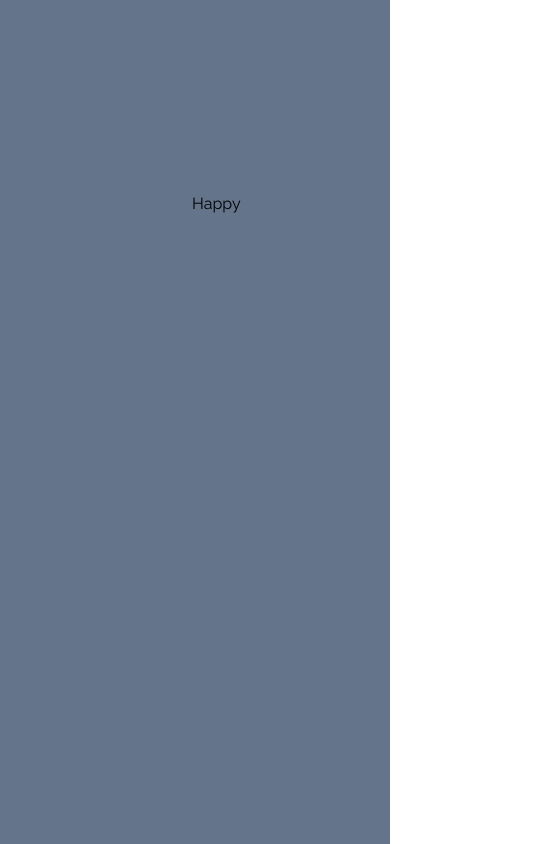
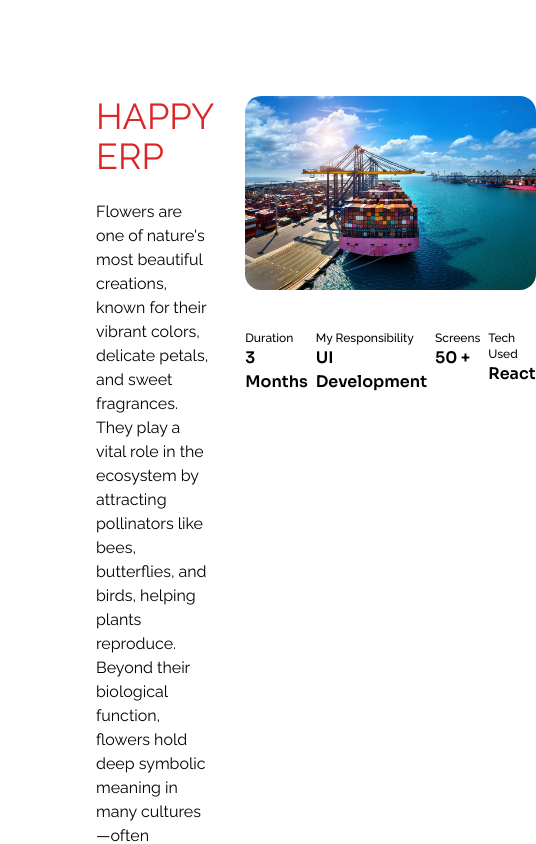
Before and after one commit to aswanthup06/career, a React (Create React App) app: page /project/happy in a window 390 px wide. Shown: the top 844 px of the page, 536 px wide, since content can reach past the window. Built offline with nearby package versions, Linux system fonts and the light colour scheme.

Commit message:
design fix

```diff
--- a/src/AboutMe/ExpSec.jsx
+++ b/src/AboutMe/ExpSec.jsx
@@ -90,10 +90,10 @@ export default function ExpSec() {
         {experiences.map((exp) => (
           <div key={exp.id} className="grid grid-cols-[1fr_2fr] gap-4 text-slate-800 py-6 border-b">
             <div>
-              <h1 className="font-bold text-sm text-indigo-600">
+              <h1 className="font-bold text-sm text-indigo-600 font-sora">
                 {exp.startDate} - {exp.endDate}
               </h1>
-              <h1 className="text-slate-800 text-2xl">
+              <h1 className="text-slate-600 text-2xl font-light font-sora">
                 {exp.duration}
               </h1>
             </div>
--- a/src/AboutMe/Me.jsx
+++ b/src/AboutMe/Me.jsx
@@ -7,9 +7,8 @@ export default function Me() {
 
 
 
-<div>
-
-    <img className='w-72' src="asset/aswanthup.webp" alt="" />
+<div class="w-72">
+    <img class="w-full rounded-2xl filter grayscale hover:grayscale-0 transition duration-300" src="asset/aswanthup.webp" alt="" />
 </div>
 
 
--- a/src/Component/Navbar.jsx
+++ b/src/Component/Navbar.jsx
@@ -10,7 +10,8 @@ export default function Navbar() {
 
   useEffect(() => {
     const handleScroll = () => {
-      const currentScrollPos = window.scrollY || document.documentElement.scrollTop;
+      const currentScrollPos =
+        window.scrollY || document.documentElement.scrollTop;
       if (currentScrollPos < 10) {
         setVisible(true);
       } else {
@@ -26,11 +27,15 @@ export default function Navbar() {
   return (
     <>
       {/* Navbar Container - moved outside the modal root */}
-      <div className={`w-full fixed top-0 z-50 transition-transform duration-300 ${
+      <div
+        className={`w-full fixed top-0 z-50 transition-transform duration-300 ${
           visible ? "translate-y-0" : "-translate-y-full"
-      }`}>
+        }`}
+      >
         <div className="hidden backdrop-blur-lg md:flex justify-between items-center py-4 w-full container mx-auto md:px-12 bg-white/5 shadow-sm">
           {/* Logo Section */}
+
+          <a href="/">
             <div className="flex items-center gap-2">
               <img
                 className="h-10 w-10 rounded-full object-cover"
@@ -39,6 +44,7 @@ export default function Navbar() {
               />
               <h1 className="text-gray-700">aswanth</h1>
             </div>
+          </a>
 
           {/* Navigation Links */}
           <div className="flex items-center">
--- a/src/Home/About.jsx
+++ b/src/Home/About.jsx
@@ -90,9 +90,9 @@ export default function About() {
 
 <div className='flex gap-6'>
     <button className='text-xs md:text-sm bg-indigo-700 py-3 px-5 rounded-lg flex items-center gap-3'>Download CV <HiOutlineDownload /></button>
-    <button className="text-xs md:text-sm bg-indigo-300 bg-opacity-5 hover:bg-opacity-10 py-3 px-5 rounded-lg duration-500">
+    <a href="/about" className="text-xs md:text-sm bg-indigo-300 bg-opacity-5 hover:bg-opacity-10 py-3 px-5 rounded-lg duration-500">
   Explore More <i className="ri-arrow-right-up-long-fill"></i>
-</button>
+</a>
 </div>
 
   </div>
--- a/src/Home/Recentwork.jsx
+++ b/src/Home/Recentwork.jsx
@@ -50,7 +50,12 @@ export default function Recentwork() {
 
 {/* <a href="#" class="btn"><span>Explore All Project</span></a> */}
 
-<button className='bg-indigo-700 py-3 px-5 rounded-lg cursor-pointer hover:bg-slate-700'>Explore All Projects</button>
+<a
+  href="/project"
+  className='bg-indigo-700 py-3 px-5 rounded-lg cursor-pointer hover:bg-slate-700 inline-block'
+>
+  Explore All Projects
+</a>
 
 </div>
 
--- a/src/Projects/Happy.jsx
+++ b/src/Projects/Happy.jsx
@@ -2,6 +2,58 @@ import React from 'react'
 
 export default function Happy() {
   return (
-   <div className='text-black p-48 bg-slate-500 h-screen'>Happy</div>
+   <div className='text-black px-24 pt-24'>
+
+
+    <div className='flex gap-8'>
+
+      <div className="flex-1">
+<h1 className="text-red-600 text-4xl mb-6">HAPPY ERP</h1>
+
+   <p className="mb-4 ">
+      Flowers are one of nature's most beautiful creations, known for
+      their vibrant colors, delicate petals, and sweet fragrances. They
+      play a vital role in the ecosystem by attracting pollinators like
+      bees, butterflies, and birds, helping plants reproduce. Beyond their
+      biological function, flowers hold deep symbolic meaning in many
+      cultures—often representing love, purity, growth, or remembrance.
+      Whether blooming in a garden, given as a gift, or used in
+      celebrations and rituals, flowers bring joy and a sense of peace,
+      reminding us of the simple beauty that exists in the natural world
+    </p>
+
+      </div>
+
+      <div className="flex-1">
+
+        <img className='rounded-2xl' src="/asset/ship.webp" alt="" />
+
+ <div className="flex justify-between gap-2 w-full mt-10">
+    {[
+      { title: "Duration", value: "3 Months" },
+      { title: "My Responsibility", value: "UI Development" },
+      { title: "Screens", value: "50 +" },
+      { title: "Tech Used", value: "React" }
+    ].map((item, index) => (
+      <div key={index} className="w-fit">
+        <h1 className="text-xs font-medium">{item.title}</h1>
+        <h1 className="font-semibold font-sora">{item.value}</h1>
+      </div>
+    ))}
+  </div>
+
+
+      </div>
+
+
+
+
+
+    </div>
+
+
+
+
+    </div>
   )
 }
```
Lines whose indentation alone changed are shown as unchanged.
